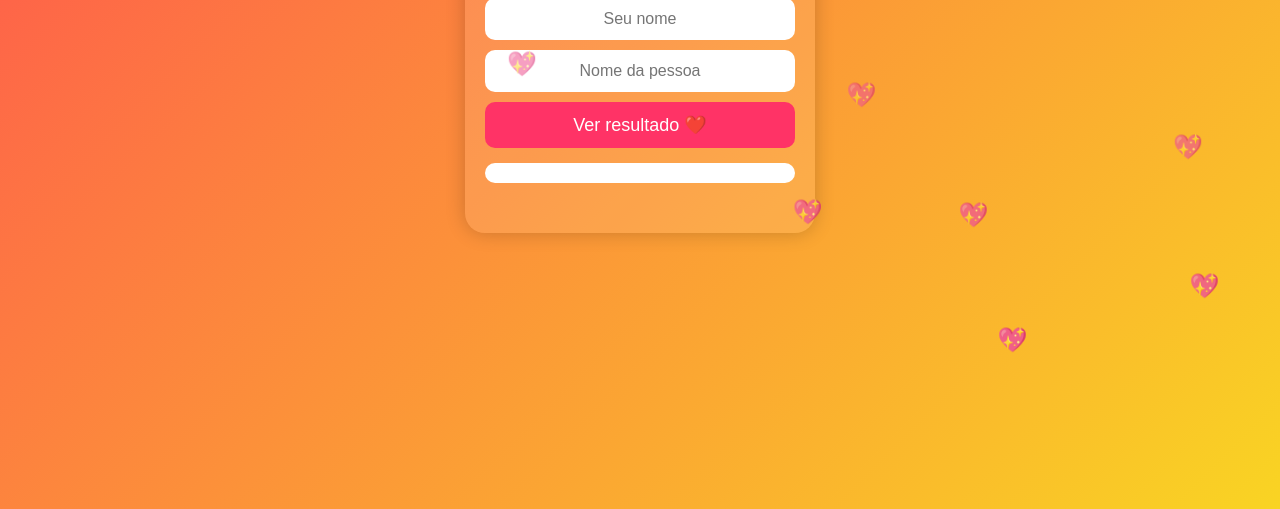
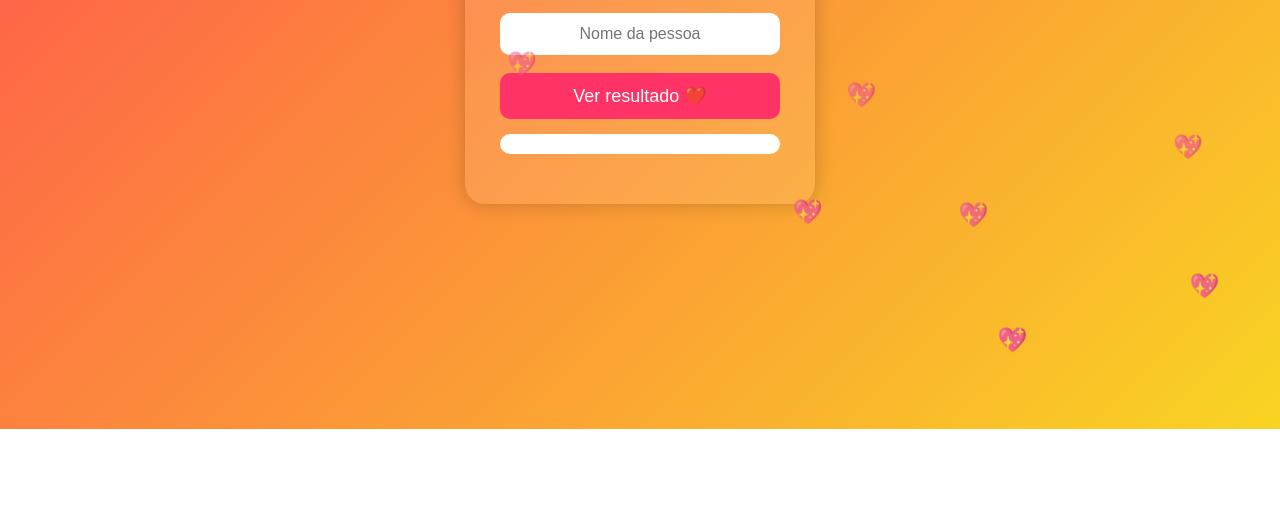
Before and after one commit to RanKane/teste-do-amor, a plain HTML site: page index.html in a window 1280 px wide. Shown: the part 371-880 px from the top of the page. After the commit the page ends 800 px from the top, so only its background shows below. Drawn offline with Linux system fonts and the light colour scheme.

Commit message:
Update index.html

```diff
--- a/index.html
+++ b/index.html
@@ -10,23 +10,25 @@
       background: linear-gradient(135deg, #ff4e50, #f9d423);
       color: #fff;
       text-align: center;
-      padding: 40px 20px;
+      padding: 0;
       margin: 0;
       min-height: 100vh;
       display: flex;
-      flex-direction: column;
       justify-content: center;
       align-items: center;
     }
 
     .container {
       background: rgba(255, 255, 255, 0.1);
-      padding: 30px 20px;
+      padding: 30px;
       border-radius: 20px;
       box-shadow: 0 0 20px rgba(0,0,0,0.2);
-      width: 100%;
+      width: 90%;
       max-width: 350px;
       box-sizing: border-box;
+      display: flex;
+      flex-direction: column;
+      align-items: center;
     }
 
     h1 {
@@ -34,17 +36,21 @@
       margin-bottom: 15px;
     }
 
+    input, button, .bar {
+      width: 100%;
+      max-width: 280px;
+      box-sizing: border-box;
+    }
+
     input {
-      display: block;
-      box-sizing: border-box;
-      width: 100%;
-      max-width: 310px;
-      margin: 10px auto;
       padding: 12px;
+      margin: 8px 0;
       border: none;
       border-radius: 10px;
       text-align: center;
       font-size: 16px;
+      background: white;
+      color: #333;
     }
 
     button {
@@ -55,16 +61,28 @@
       border-radius: 10px;
       cursor: pointer;
       font-size: 18px;
-      width: 100%;
-      max-width: 310px;
-      margin: 10px auto 0;
-      display: block;
+      margin-top: 10px;
       transition: 0.2s;
     }
 
     button:hover {
       background: #ff0055;
       transform: scale(1.05);
+    }
+
+    .bar {
+      height: 20px;
+      background: white;
+      border-radius: 10px;
+      margin-top: 15px;
+      overflow: hidden;
+    }
+
+    .fill {
+      height: 100%;
+      background: #ff3366;
+      width: 0;
+      transition: width 1s ease;
     }
 
     .result {
@@ -83,21 +101,6 @@
       0% { transform: scale(1); }
       50% { transform: scale(1.2); }
       100% { transform: scale(1); }
-    }
-
-    .bar {
-      height: 20px;
-      background: white;
-      border-radius: 10px;
-      margin-top: 15px;
-      overflow: hidden;
-    }
-
-    .fill {
-      height: 100%;
-      background: #ff3366;
-      width: 0;
-      transition: width 1s ease;
     }
 
     .coracao {
@@ -166,22 +169,14 @@
       fill.style.width = porcentagem + "%";
       heart.style.display = "block";
     }
-  </script>
 
-  <!-- Corações flutuando -->
-  <div id="coracoes"></div>
-
-  <script>
     function criarCoracao() {
       const coracao = document.createElement("div");
       coracao.classList.add("coracao");
       coracao.style.left = Math.random() * 100 + "vw";
-      coracao.style.animationDuration = Math.random() * 2 + 3 + "s"; // duração aleatória
+      coracao.style.animationDuration = Math.random() * 2 + 3 + "s";
       document.body.appendChild(coracao);
-
-      setTimeout(() => {
-        coracao.remove();
-      }, 5000);
+      setTimeout(() => coracao.remove(), 5000);
     }
 
     setInterval(criarCoracao, 300);
```
